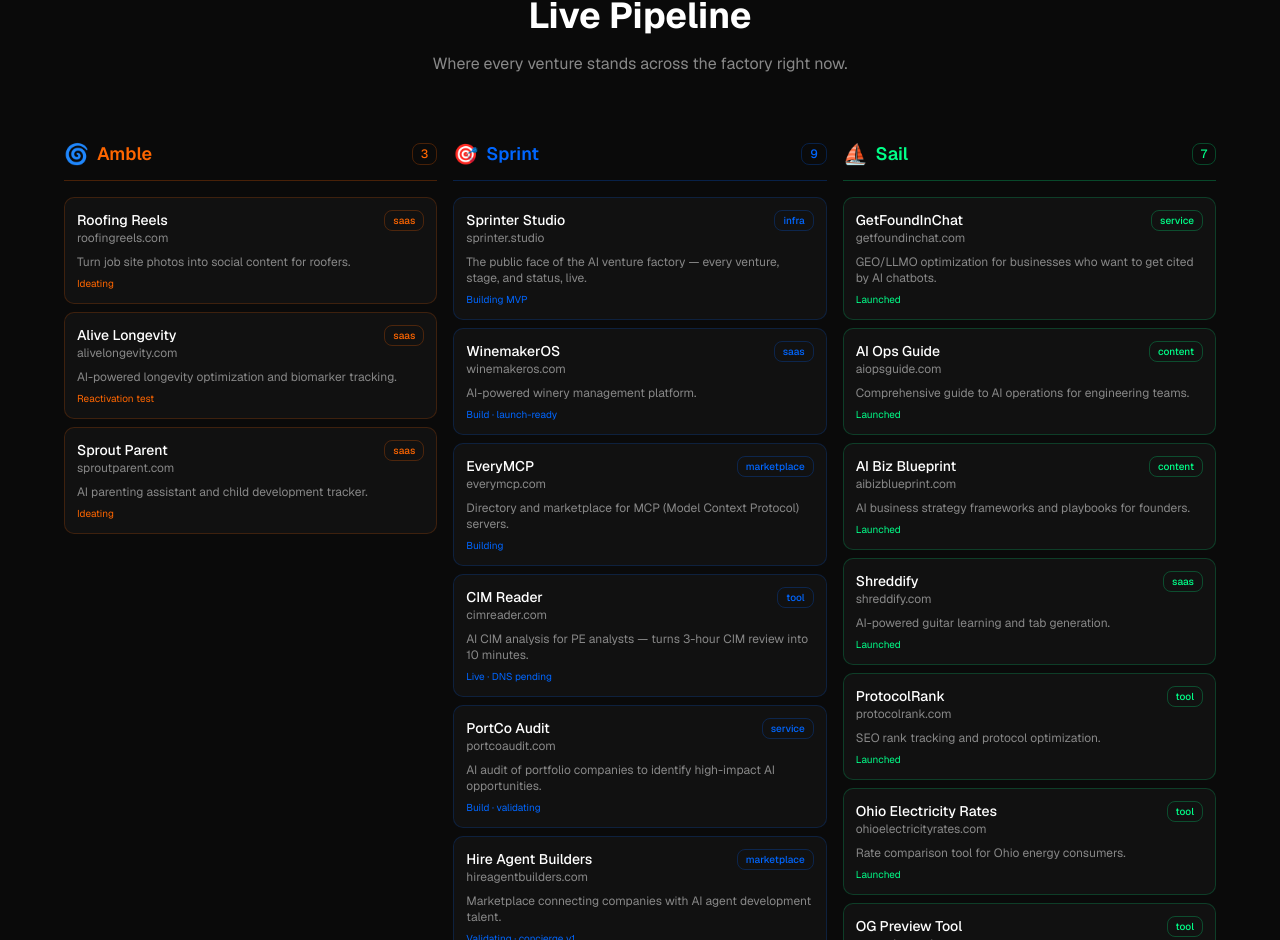
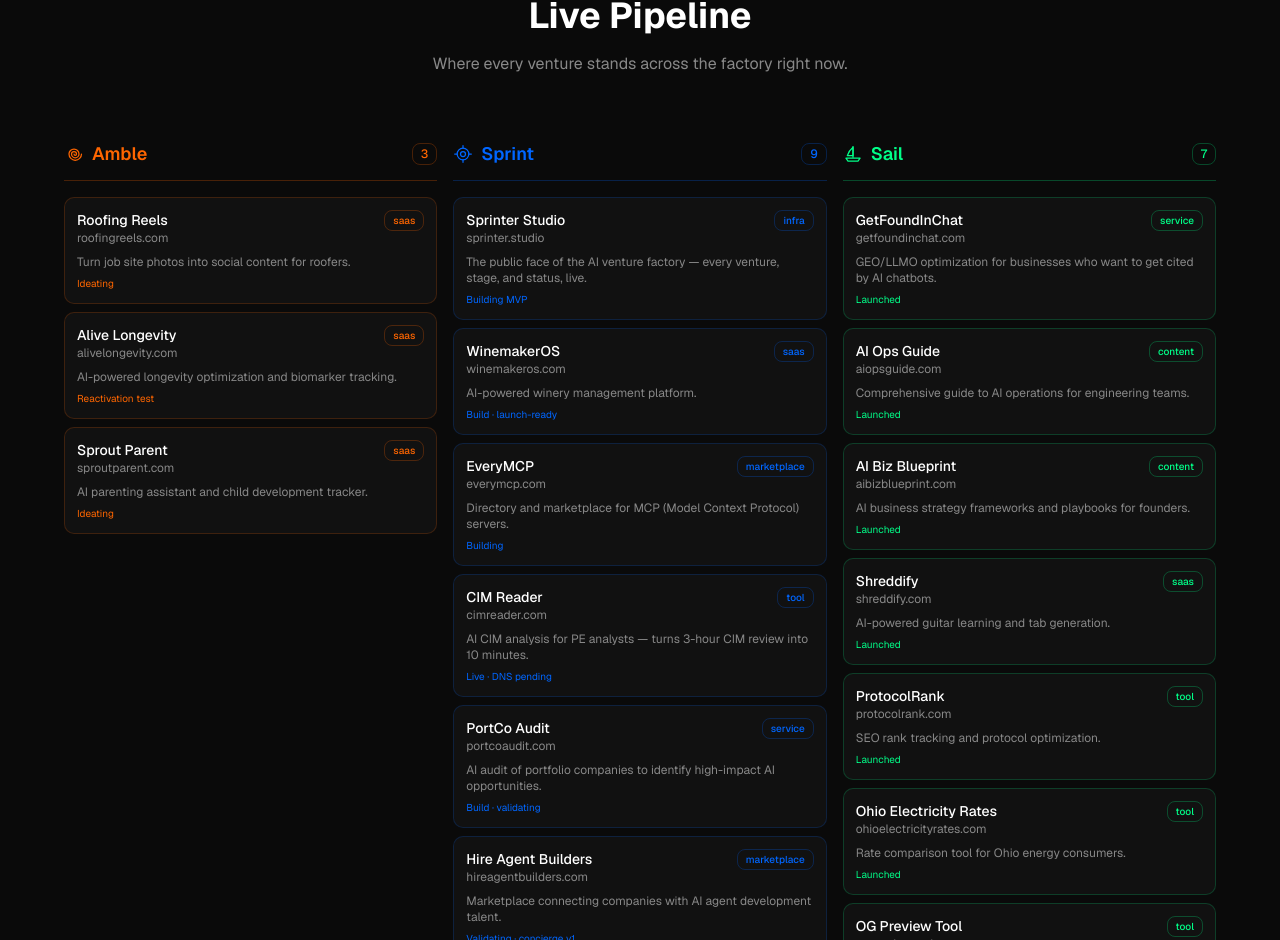
Before and after one commit to tylerdr/sprinter-studio, a Next.js app: page / in a window 1280 px wide. Shown: the part 2551-3491 px from the top of the page. Built offline with nearby package versions, Linux system fonts and the light colour scheme.

Commit message:
refactor: PhaseGlyph pipeline headers

```diff
--- a/app/components/Pipeline.tsx
+++ b/app/components/Pipeline.tsx
@@ -2,12 +2,12 @@
 
 import { ventures, stageConfig } from "@/app/data/ventures"
 import type { Venture } from "@/app/data/ventures"
+import { PhaseGlyph } from "@/app/components/PlaybookDiagram"
 import { Reveal } from "@/app/components/Reveal"
 import { Badge } from "@/components/ui/badge"
 import Link from "next/link"
 
-const stages: Array<Venture["stage"]> = ["amble", "sprint", "sail"]
-const stageEmoji: Record<string, string> = { amble: "\ud83c\udf00", sprint: "\ud83c\udfaf", sail: "\u26f5" }
+const stages = ["amble", "sprint", "sail"] as const
 
 function VentureCard({ venture, index }: { venture: Venture; index: number }) {
   const config = stageConfig[venture.stage]
@@ -54,7 +54,7 @@ export function Pipeline() {
         return (
           <div key={stage} className="space-y-3">
             <div className="flex items-center gap-2 mb-4 pb-3 border-b" style={{ borderColor: `${config.hex}40` }}>
-              <span className="text-xl">{stageEmoji[stage]}</span>
+              <PhaseGlyph phase={stage} className="w-5 h-5 shrink-0" />
               <h3 className="text-lg font-semibold" style={{ color: config.hex }}>
                 {config.label}
               </h3>
```
